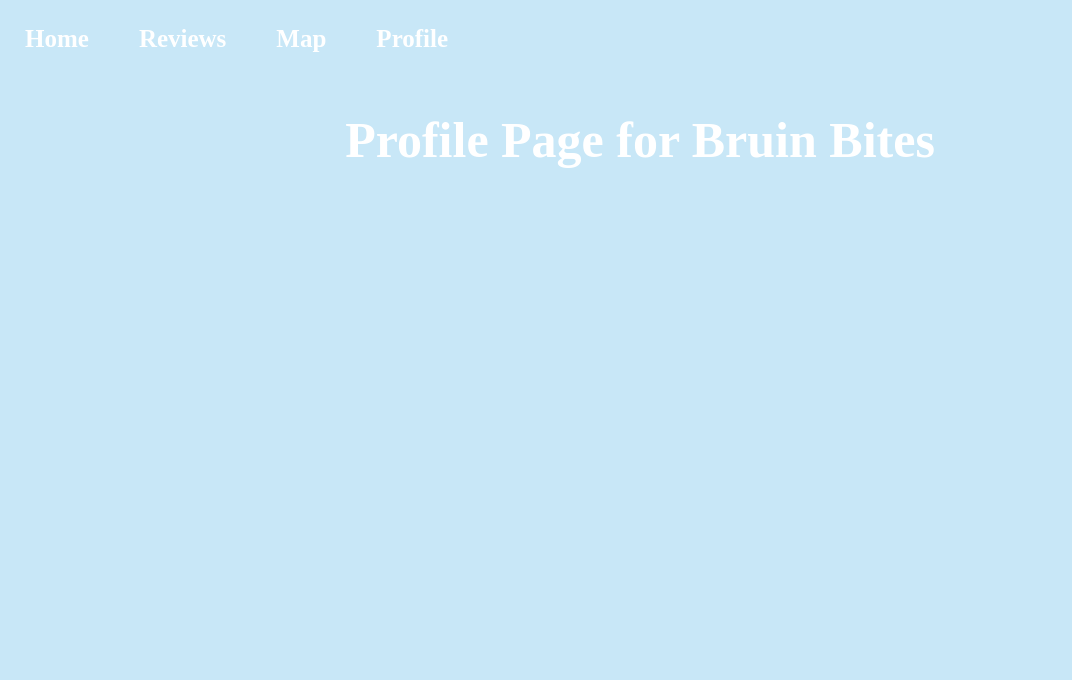
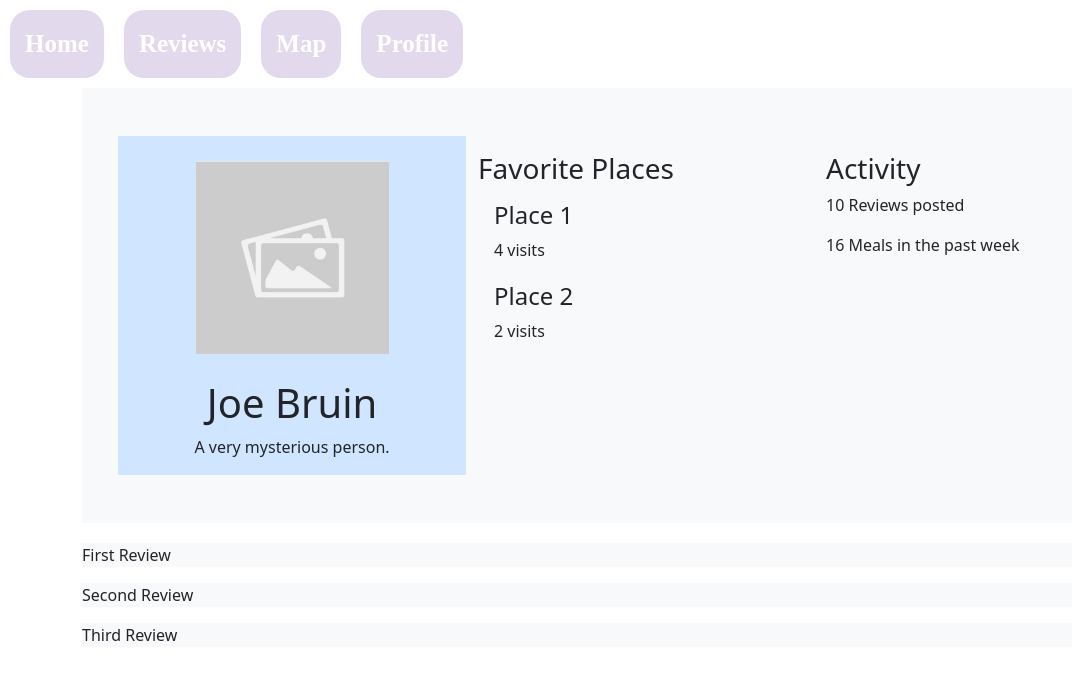
Before and after one commit to 35L-sleepy-tamagos/bruin-bites, a React (Create React App) app in the folder bites-frontend/: page /profile in a window 1280 px wide. Shown: the top 680 px of the page, without its empty margins (0-1072 px from the left). Built offline with nearby package versions, Linux system fonts and the light colour scheme.

Commit message:
add: starting basic profile page using bootstrap

```diff
--- a/bites-frontend/package.json
+++ b/bites-frontend/package.json
@@ -6,8 +6,10 @@
     "@testing-library/jest-dom": "^5.16.4",
     "@testing-library/react": "^13.1.1",
     "@testing-library/user-event": "^13.5.0",
+    "bootstrap": "^5.1.3",
     "normalize.css": "^8.0.1",
     "react": "^18.1.0",
+    "react-bootstrap": "^2.3.1",
     "react-dom": "^18.1.0",
     "react-router-dom": "^6.3.0",
     "react-scripts": "5.0.1",
--- a/bites-frontend/src/App.css
+++ b/bites-frontend/src/App.css
@@ -7,12 +7,12 @@ body {
   background-color: #c8e7f7; /* jordan change */
 }
 
-h1 {
+/* h1 {
   text-align: center;
   font-family: Century Gothic;
   font-size: 50px;
   color: white;
-}
+} */
 
 #imageContainer {
   display: grid;
@@ -69,7 +69,7 @@ img:active {
   align-items: center;
   justify-content: center;
   font-size: calc(10px + 2vmin);
-  color: white;
+  /* color: white; */
 }
 
 .App-link {
--- a/bites-frontend/src/components/Navbar.css
+++ b/bites-frontend/src/components/Navbar.css
@@ -11,6 +11,7 @@ li
     padding: 15px;
     width: auto;
     height: auto;
+	background-color: rgb(226, 217, 237);
 }
 
 li:hover
--- /dev/null
+++ b/bites-frontend/src/components/ProfileComponents.js
@@ -0,0 +1,42 @@
+import { Container, Row } from 'react-bootstrap';
+import { Image, Stack } from 'react-bootstrap';
+import { Col } from 'react-bootstrap';
+import ProfileImage from '../assets/placeholder.jpg'
+// add css later
+// TODO: make favorite places list components?
+
+function ProfileHeader(props) {
+	return (
+		<Container className="bg-light p-5 fluid">
+			<Row>
+				<Col className="" style={{background: '#d0e5ff'}}>
+					<div className="w-auto" align="center">
+						<Image className="w-75" src={ProfileImage} />
+						<h1>{props.title}</h1>
+						<p> {props.introduction} </p>
+					</div>
+				</Col>
+				<Col className="mt-3">
+					<h3>Favorite Places</h3>
+					<Stack gap={1} className="m-3">
+						<div>
+							<h4>Place 1 </h4>
+							<p> 4 visits</p>
+						</div>
+						<div>
+							<h4>Place 2 </h4>
+							<p> 2 visits</p>
+						</div>
+					</Stack>
+				</Col>
+				<Col className="mt-3">
+					<h3>Activity</h3>
+					<p>10 Reviews posted</p>
+					<p>16 Meals in the past week</p>
+				</Col>
+			</Row>
+		</Container>
+	);
+}
+
+export default ProfileHeader;
--- a/bites-frontend/src/index.css
+++ b/bites-frontend/src/index.css
@@ -1,3 +1,4 @@
+
 body {
   margin: 0;
   font-family: -apple-system, BlinkMacSystemFont, 'Segoe UI', 'Roboto', 'Oxygen',
--- a/bites-frontend/src/index.js
+++ b/bites-frontend/src/index.js
@@ -3,6 +3,7 @@ import ReactDOM from 'react-dom/client';
 import './index.css';
 import App from './App';
 import reportWebVitals from './reportWebVitals';
+import 'bootstrap/dist/css/bootstrap.min.css';
 
 const root = ReactDOM.createRoot(document.getElementById('root'));
 root.render(
--- a/bites-frontend/src/pages/Profile.js
+++ b/bites-frontend/src/pages/Profile.js
@@ -1,9 +1,27 @@
-import React from "react";
+import { Container, Stack } from "react-bootstrap"
+import ProfileHeader from "../components/ProfileComponents"
+// TODO: bring profileheader into file
+// TODO: make component for reviews
 
-export default function Profile() {
-  return (
-    <div>
-      <h1>Profile Page for Bruin Bites</h1>
-    </div>
-  );
+function Home() {
+	return (
+		<div className="Home">
+			<Container>
+				<ProfileHeader
+					title="Joe Bruin"
+					introduction="A very mysterious person."
+				></ProfileHeader>
+			</Container>
+			<Container>
+			<Stack gap={3} style={{marginTop: 20}}>
+				<div className="bg-light">First Review</div>
+				<div className="bg-light">Second Review</div>
+				<div className="bg-light">Third Review</div>
+			</Stack>
+			</Container>
+		</div>
+
+	)
 }
+
+export default Home
```
Also changed, not shown: bites-frontend/src/assets/placeholder.jpg (added), 1 other file (tests, documents, lock files or other folders).
